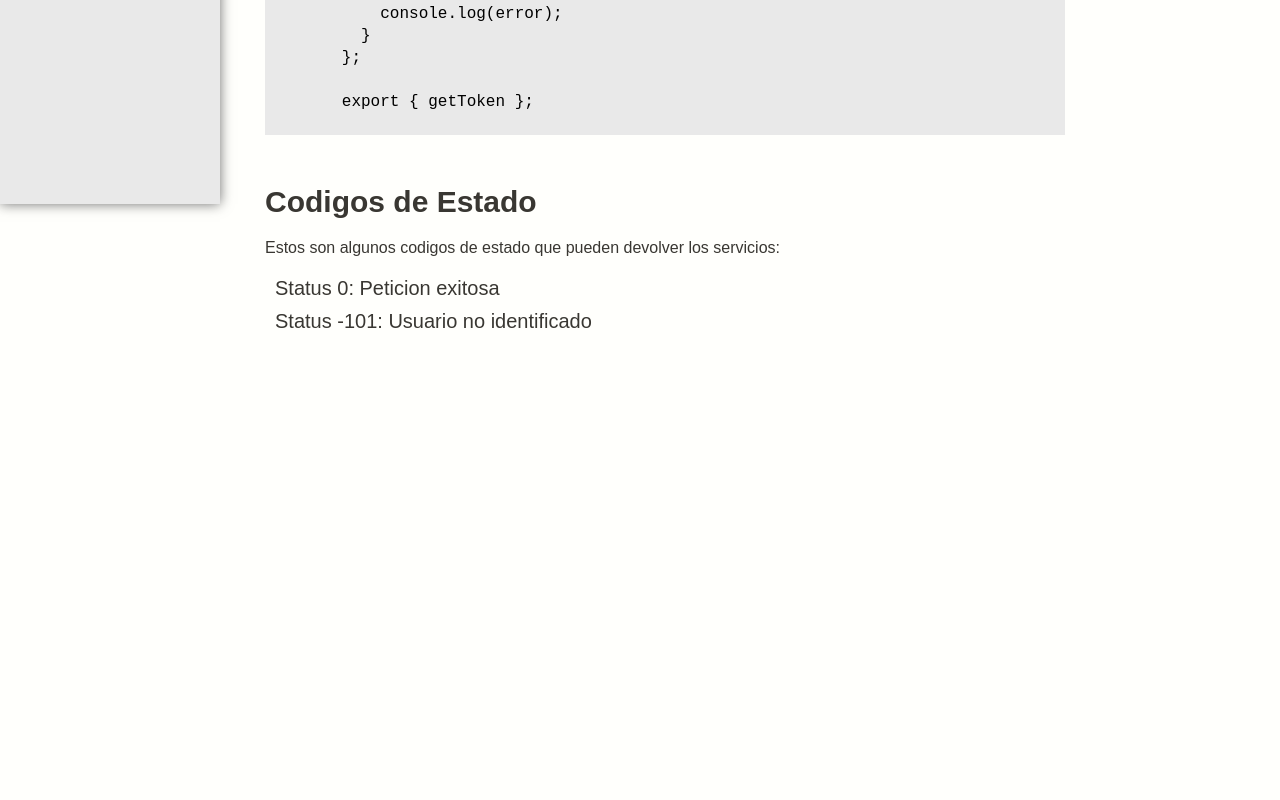
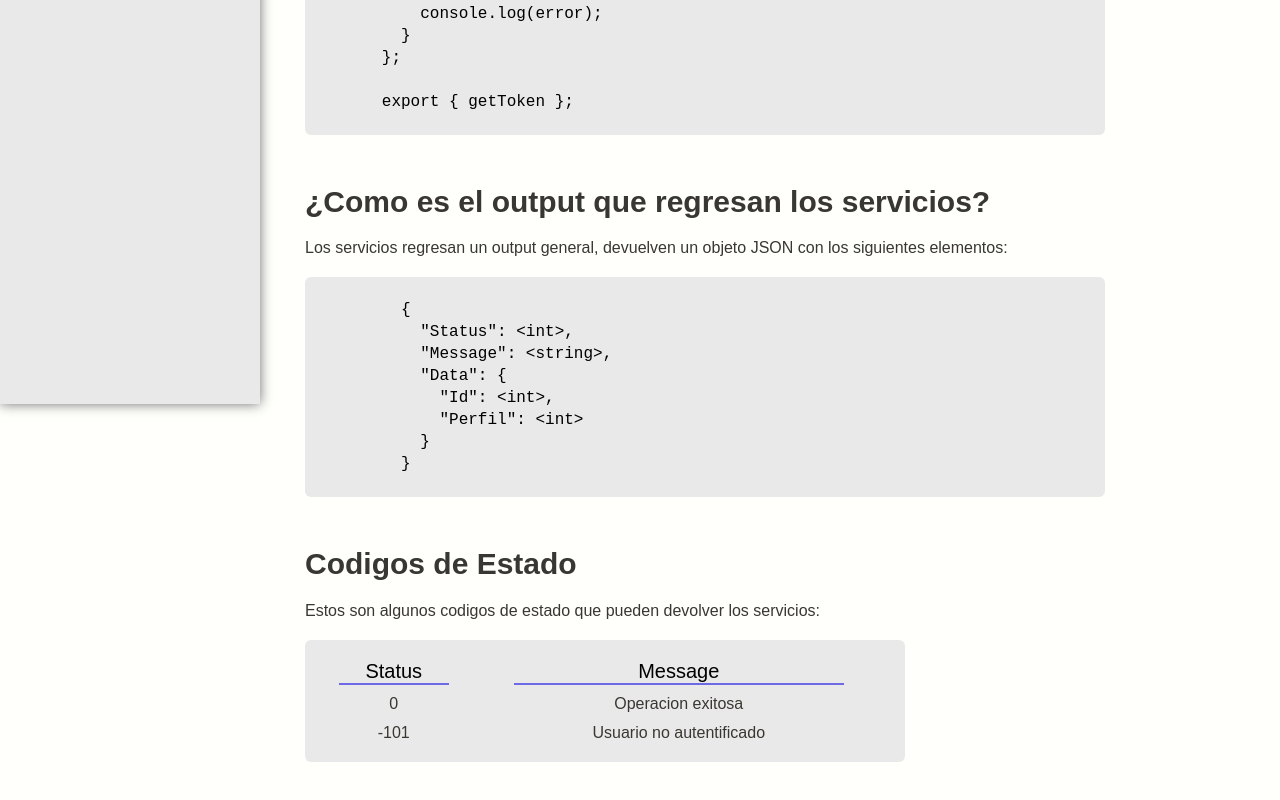
Before and after one commit to alejandrosb8/annual-sdk-documentation, a React (Vite) app: page / in a window 1280 px wide. Shown: the part 596-1396 px from the top of the page. Before the commit the page ends 984 px from the top, so only its background shows below. Built offline with nearby package versions, Linux system fonts and the light colour scheme.

Commit message:
add: nav improved, text format tag, status code section improved and section for output SOAP

```diff
--- a/src/App.jsx
+++ b/src/App.jsx
@@ -11,7 +11,7 @@ const StyledContent = styled.div`
   position: relative;
 `;
 
-const navSize = '220px';
+const navSize = '260px';
 
 function App() {
   const [navActive, setNavActive] = useState(false);
--- a/src/components/SectionComponents.jsx
+++ b/src/components/SectionComponents.jsx
@@ -39,6 +39,7 @@ export const SectionCode = styled.pre`
   line-height: 2.2rem;
   overflow-x: auto;
   color: black;
+  border-radius: 6px;
 `;
 
 export const SectionUl = styled.ul`
--- /dev/null
+++ b/src/components/SpecificComponents.jsx
@@ -0,0 +1,31 @@
+import styled from 'styled-components';
+import { COLORS } from '../utils/constants';
+
+export const StatusCodesTableContainer = styled.div`
+  background-color: ${COLORS['nav-bg']};
+  width: auto;
+  max-width: 600px;
+  margin-top: 20px;
+  overflow-x: auto;
+  display: grid;
+  grid-template-columns: 1fr 3fr;
+  padding: 20px;
+  place-items: center;
+  border-radius: 6px;
+  gap: 10px;
+`;
+
+export const StatusCodesTableTitle = styled.p`
+  font-size: 2rem;
+  font-weight: 500;
+  color: black;
+  border-bottom: 2px solid ${COLORS.accent};
+  width: 80%;
+  text-align: center;
+`;
+
+export const StatusCodesTableElement = styled.p`
+  font-size: 1.6rem;
+  font-weight: 500;
+  color: ${COLORS.secondary};
+`;
--- /dev/null
+++ b/src/components/StyledText.jsx
@@ -0,0 +1,6 @@
+import React from 'react';
+import styled from 'styled-components';
+
+export const ColorText = styled.span`
+  color: ${(props) => props.color};
+`;
--- a/src/layouts/MainContent.jsx
+++ b/src/layouts/MainContent.jsx
@@ -1,8 +1,11 @@
 import React from 'react';
 import styled from 'styled-components';
+import { ColorText } from '../components/StyledText';
 import { Installation } from '../sections/Installation';
+import { OutputSOAP } from '../sections/OutputSOAP';
 import { StatusCode } from '../sections/StatusCode';
 import { DEVICE, COLORS } from '../utils/constants';
+
 const StyledMain = styled.main`
   padding: 30px;
 
@@ -21,8 +24,11 @@ const StyledTitle = styled.h1`
 export const MainContent = (props) => {
   return (
     <StyledMain sizeNav={props.sizeNav}>
-      <StyledTitle>{'Documentación de la herramienta Annual SDK'}</StyledTitle>
+      <StyledTitle>
+        {`Documentación de la herramienta`} <ColorText color={COLORS.accent}>Annual SDK</ColorText>
+      </StyledTitle>
       <Installation />
+      <OutputSOAP />
       <StatusCode />
     </StyledMain>
   );
--- a/src/layouts/NavMenu.jsx
+++ b/src/layouts/NavMenu.jsx
@@ -2,9 +2,11 @@ import React, { useEffect, useState } from 'react';
 import styled from 'styled-components';
 import { COLORS, DEVICE } from '../utils/constants';
 
+const fixedHeight = '200px';
+
 const MainLayout = styled.div`
   position: fixed;
-  height: 100%;
+  height: calc(100% + ${fixedHeight});
   width: ${(props) => props.size};
   background-color: ${COLORS['nav-bg']};
   z-index: 10;
@@ -21,11 +23,13 @@ const StyledNav = styled.nav`
   width: 100%;
   height: 100%;
   margin-top: 60px;
+  margin-bottom: ${fixedHeight};
 `;
 const StyledUl = styled.ul`
   list-style: none;
   overflow-y: auto;
   padding: 20px;
+  overflow-x: hidden;
 `;
 
 const StyledLi = styled.li`
@@ -39,6 +43,7 @@ const StyledAnchor = styled.a`
   color: ${COLORS.secondary};
   text-decoration: none;
   cursor: pointer;
+  word-break: normal;
 
   &:hover {
     color: ${COLORS.accent};
--- /dev/null
+++ b/src/sections/OutputSOAP.jsx
@@ -0,0 +1,23 @@
+import React from 'react';
+import { StyledSection, SectionTitle, SectionP, SectionSubTitle, SectionCode } from '../components/SectionComponents';
+
+export const OutputSOAP = () => {
+  return (
+    <StyledSection>
+      <SectionTitle>{'¿Como es el output que regresan los servicios?'}</SectionTitle>
+      <SectionP>{'Los servicios regresan un output general, devuelven un objeto JSON con los siguientes elementos:'}</SectionP>
+      <SectionCode>
+        {`
+          {
+            "Status": <int>,
+            "Message": <string>,
+            "Data": {
+              "Id": <int>,
+              "Perfil": <int>
+            }
+          }
+        `}
+      </SectionCode>
+    </StyledSection>
+  );
+};
--- a/src/sections/StatusCode.jsx
+++ b/src/sections/StatusCode.jsx
@@ -1,15 +1,20 @@
 import React from 'react';
 import { StyledSection, SectionTitle, SectionP, SectionUl, SectionLi } from '../components/SectionComponents';
+import { StatusCodesTableContainer, StatusCodesTableTitle, StatusCodesTableElement } from '../components/SpecificComponents';
 
 export const StatusCode = () => {
   return (
     <StyledSection>
       <SectionTitle>{'Codigos de Estado'}</SectionTitle>
       <SectionP>{'Estos son algunos codigos de estado que pueden devolver los servicios:'}</SectionP>
-      <SectionUl>
-        <SectionLi>{'Status 0: Peticion exitosa'}</SectionLi>
-        <SectionLi>{'Status -101: Usuario no identificado'}</SectionLi>
-      </SectionUl>
+      <StatusCodesTableContainer>
+        <StatusCodesTableTitle>{'Status'}</StatusCodesTableTitle>
+        <StatusCodesTableTitle>{'Message'}</StatusCodesTableTitle>
+        <StatusCodesTableElement>{'0'}</StatusCodesTableElement>
+        <StatusCodesTableElement>{'Operacion exitosa'}</StatusCodesTableElement>
+        <StatusCodesTableElement>{'-101'}</StatusCodesTableElement>
+        <StatusCodesTableElement>{'Usuario no autentificado'}</StatusCodesTableElement>
+      </StatusCodesTableContainer>
     </StyledSection>
   );
 };
--- a/src/utils/constants.js
+++ b/src/utils/constants.js
@@ -1,7 +1,7 @@
 const COLORS = {
   primary: '#fffffc',
   secondary: '#393732',
-  accent: '#918ee9',
+  accent: '#6e6ae6',
   'menu-button-hover': '#222222',
   'nav-bg': '#e9e9e9',
 };
```
